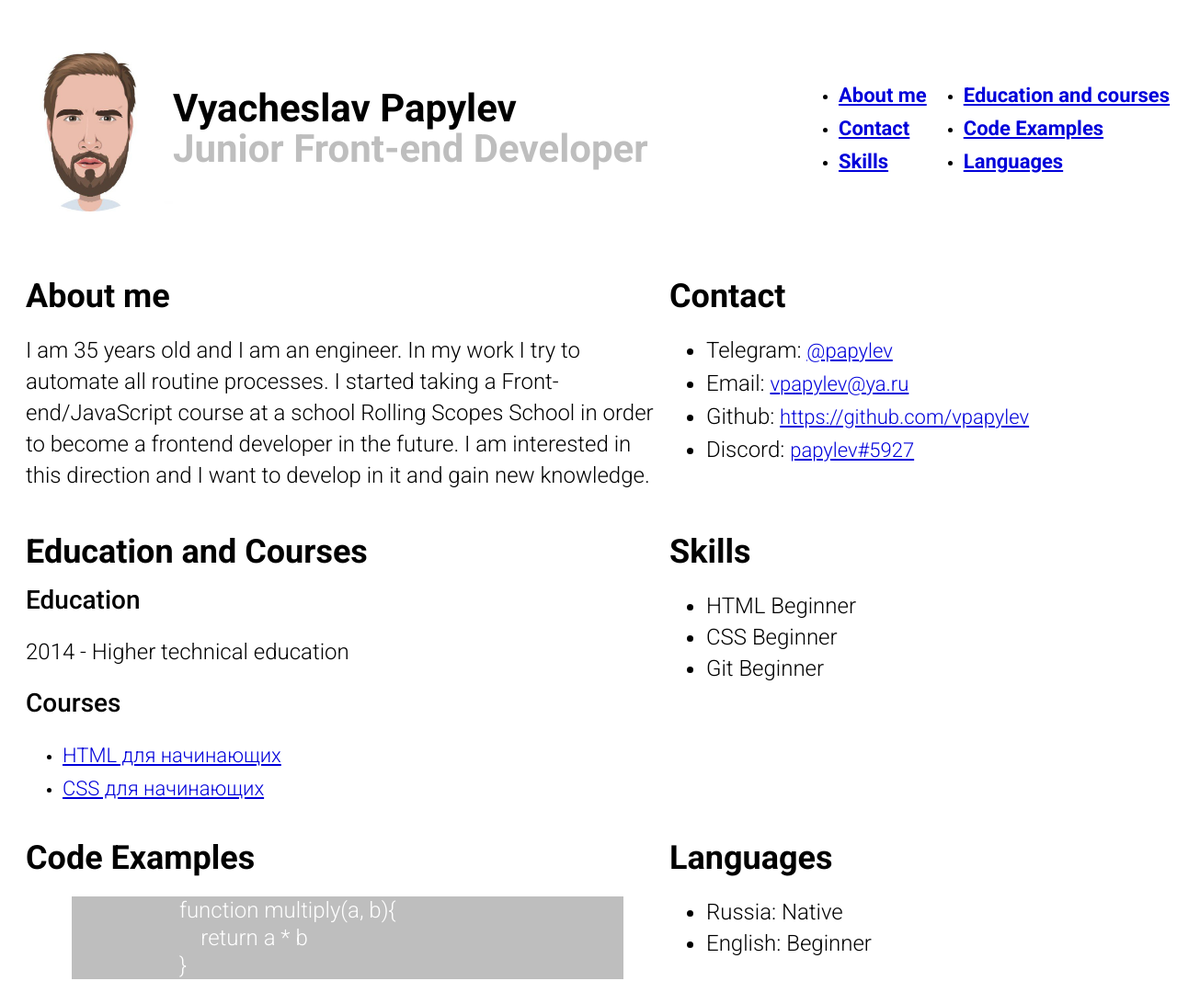
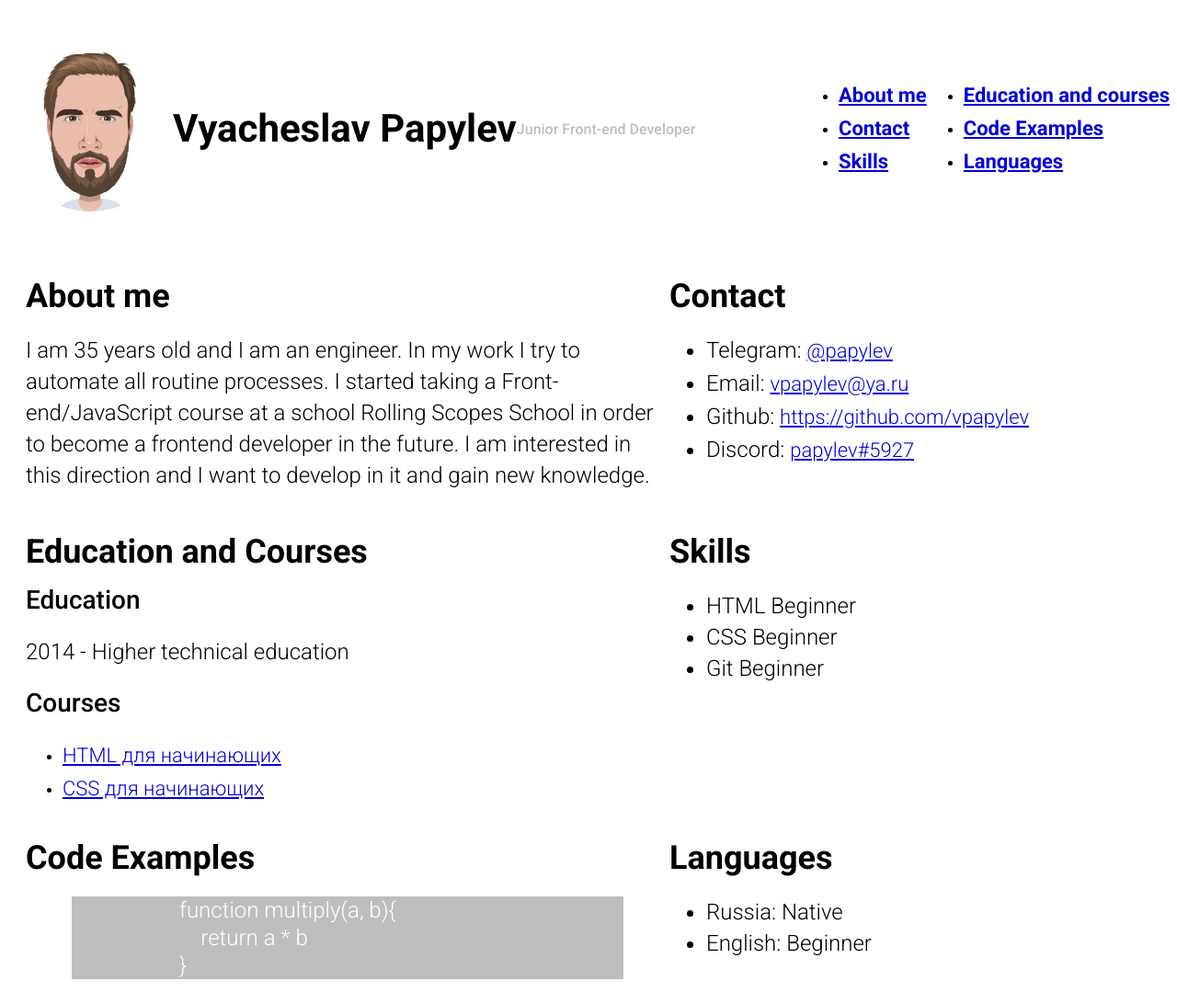
Before and after one commit to vpapylev/rsschool-cv, a plain HTML site: page index.html in a window 1280 px wide. Shown: the top 1092 px of the page at 92% size. Drawn offline with Linux system fonts and the light colour scheme.

Commit message:
fix: edit header

```diff
--- a/index.html
+++ b/index.html
@@ -17,7 +17,7 @@
             <div class="header_one">
                 <div class="logo">
                     <img class="logo-img" src="img/papylev_logo.jpg" alt="Logo"><br>
-                    <span class="h1">Vyacheslav Papylev<br><span class="logo_gray">Junior Front-end Developer</span></h1>
+                    <span class="h1">Vyacheslav Papylev</span><br><span class="logo_gray">Junior Front-end Developer</span>
                 </div>
                 <div class="navigate">
                     <ul>
```
